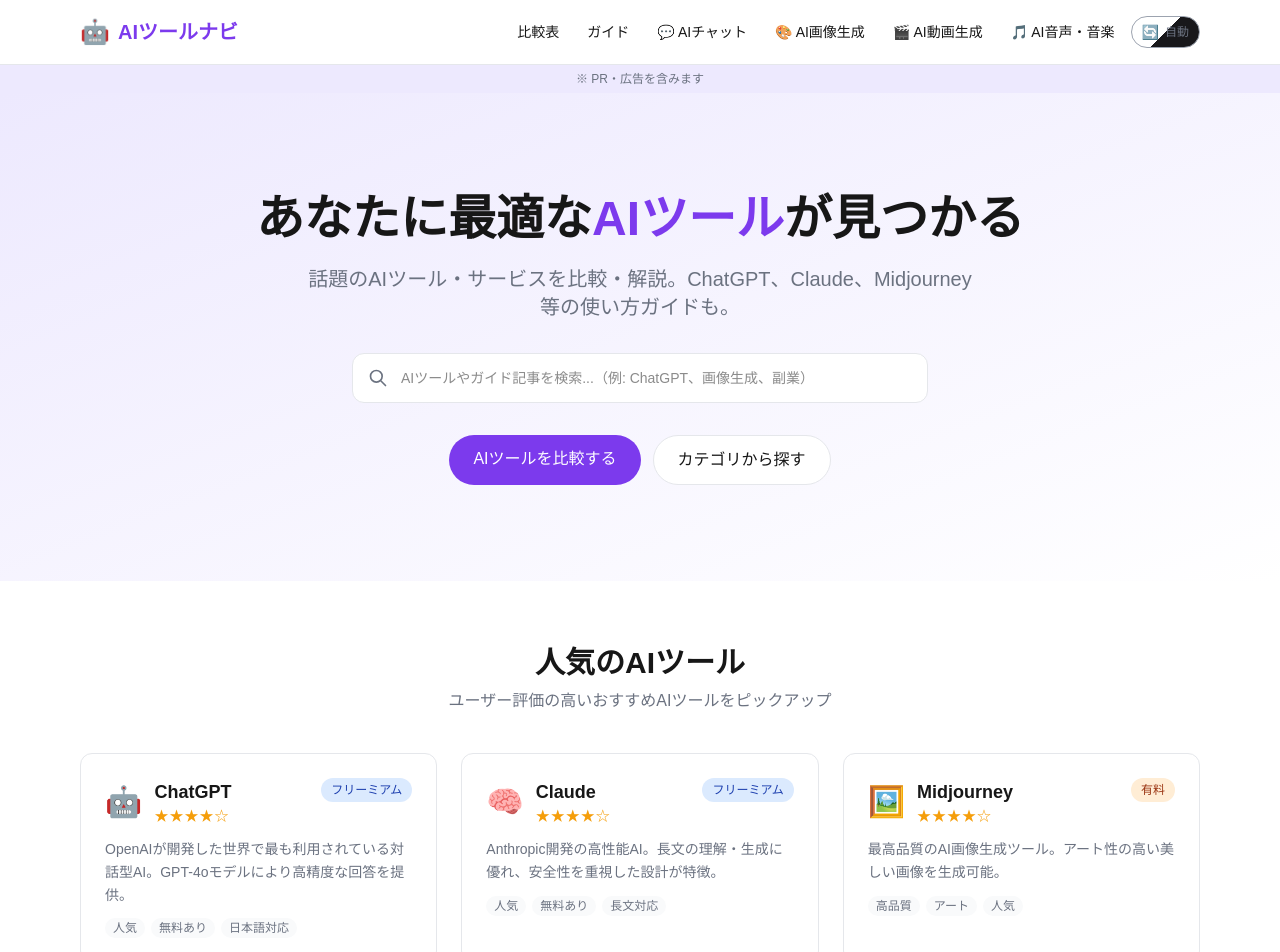
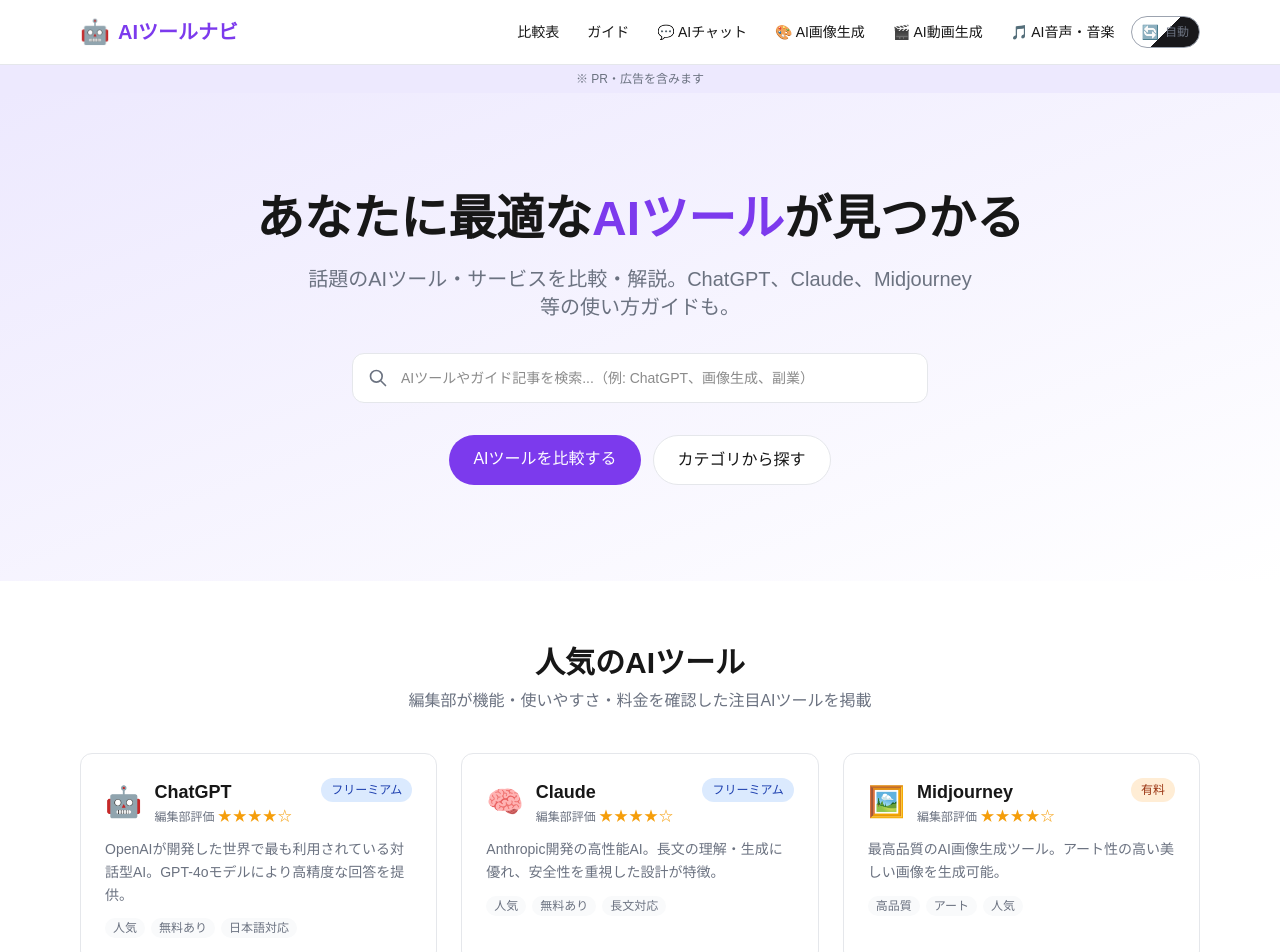
Before and after one commit to music6745-max/ai-tools-navi, a Next.js app: page / in a window 1280 px wide. Shown: the top 952 px of the page. Built offline with nearby package versions, Linux system fonts and the light colour scheme.

Commit message:
fix: label editorial ratings and correct tool count

```diff
--- a/app/page.tsx
+++ b/app/page.tsx
@@ -98,7 +98,7 @@
           人気のAIツール
         </h2>
         <p className="text-muted text-center mb-10">
-          ユーザー評価の高いおすすめAIツールをピックアップ
+          編集部が機能・使いやすさ・料金を確認した注目AIツールを掲載
         </p>
         <div className="grid grid-cols-1 md:grid-cols-2 lg:grid-cols-3 gap-6">
           {topTools.map((tool) => {
@@ -114,8 +114,8 @@
                     <span className="text-3xl">{tool.icon}</span>
                     <div>
                       <h3 className="font-bold text-lg">{tool.name}</h3>
-                      <p className="stars text-sm">
-                        {renderStars(tool.rating)}
+                      <p className="text-xs text-muted">
+                        編集部評価 <span className="stars text-sm">{renderStars(tool.rating)}</span>
                       </p>
                     </div>
                   </div>
@@ -356,7 +356,7 @@
               <span className="text-4xl">🛠️</span>
               <div>
                 <h2 className="text-xl font-bold" style={{ color: "#ffffff" }}>無料Webツールもチェック</h2>
-                <p className="text-sm" style={{ color: "rgba(255,255,255,0.8)" }}>姉妹サイト「ネットツールボックス」で400以上の便利ツールを公開中</p>
+                <p className="text-sm" style={{ color: "rgba(255,255,255,0.8)" }}>姉妹サイト「ネットツールボックス」で厳選250ツールを公開中</p>
               </div>
             </div>
             <div className="grid grid-cols-2 sm:grid-cols-4 gap-3 mb-5">
```
